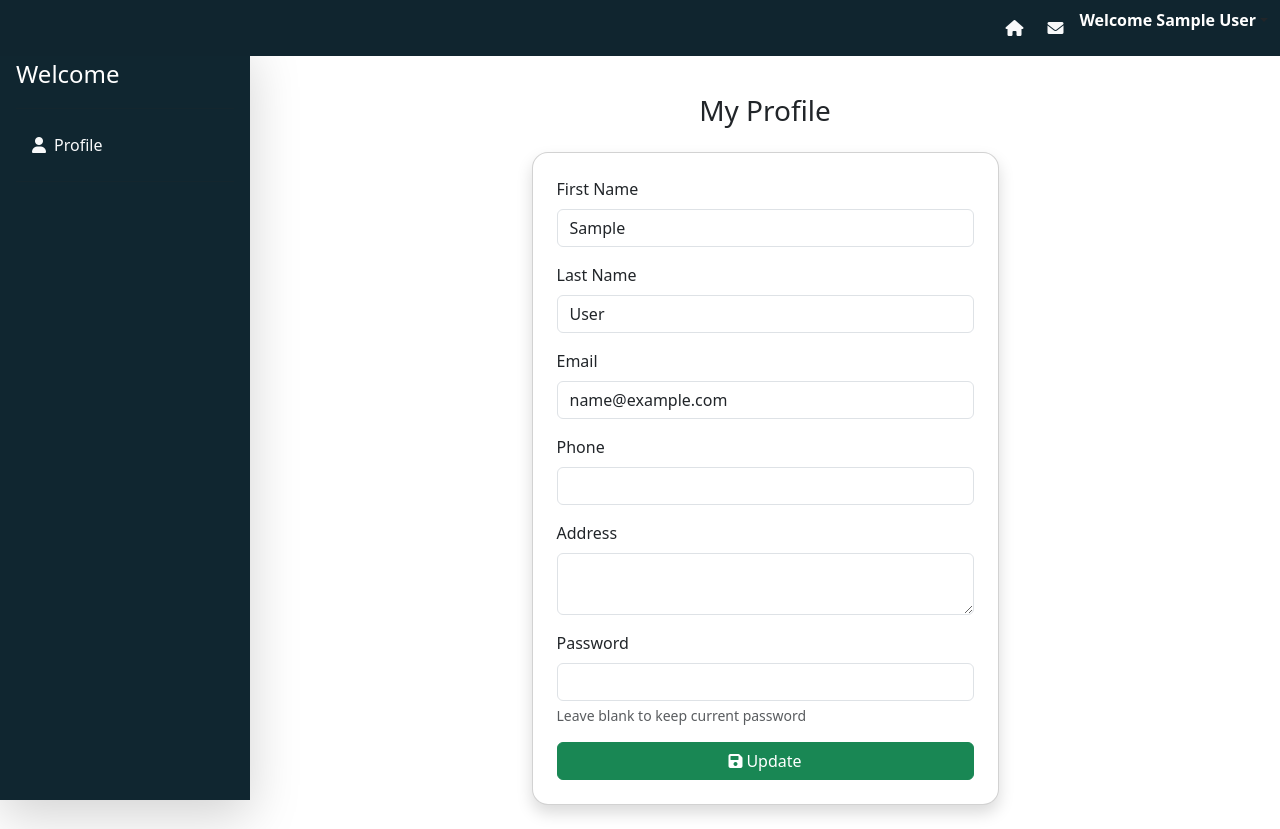
After one commit to ankita12345678910/womensafety, a Django app: page /my/profile/ in a window 1280 px wide. The commit adds this page. Run offline with Django 5.2, Linux system fonts and the light colour scheme; the visitor is signed in with stand-in values (Sample User, id 1); parts of the project's set-up code (start-up, migrations or seed data) failed here and were passed over; some libraries are stand-ins or nearby versions.

Commit message:
Solved bug and create my profile

```diff
--- a/templates/user_base.html
+++ b/templates/user_base.html
@@ -12,11 +12,40 @@
     <!-- Optional: For Font Awesome Icons -->
     <link rel="stylesheet" href="https://cdnjs.cloudflare.com/ajax/libs/font-awesome/6.0.0-beta3/css/all.min.css">
     {% endblock %}
+    <style>
+        body {
+            padding-top: 70px;
+            /* Offset for fixed navbar */
+        }
+
+        .sidebar {
+            position: fixed;
+            top: 40px;
+            /* Offset for navbar */
+            left: 0;
+            width: 250px;
+            height: calc(100vh - 40px);
+            background-color: rgb(16, 38, 48);
+            overflow-y: auto;
+            z-index: 1020;
+        }
+
+        .main-content {
+            margin-left: 250px;
+            padding: 1.5rem;
+        }
+
+        .nav-link.active {
+            color: black !important;
+            background-color: rgb(53, 243, 224) !important;
+        }
+    </style>
 </head>
 
 <body>
     <!-- Navbar Section -->
-    <nav class="navbar navbar-expand-lg navbar-light" style="background-color: rgb(16, 37, 47);">
+    <nav class="navbar navbar-expand-lg navbar-light fixed-top"
+        style="background-color: rgb(16, 37, 47); z-index: 1030;">
         <div class="container-fluid">
             <button class="navbar-toggler" type="button" data-bs-toggle="collapse" data-bs-target="#navbarNav"
                 aria-controls="navbarNav" aria-expanded="false" aria-label="Toggle navigation">
@@ -35,9 +64,9 @@
                         {% if user.is_authenticated %}
                         <a href="#" class="d-flex align-items-center link-dark text-decoration-none dropdown-toggle"
                             id="dropdownUser2" data-bs-toggle="dropdown" aria-expanded="false">
-                            <img src="https://github.com/mdo.png" alt="" width="32" height="32"
-                                class="rounded-circle me-2">
-                            <strong style="color: white;">{{ request.user.first_name }} {{ request.user.last_name}}</strong>
+
+                            <strong style="color: white;">Welcome {{ request.user.first_name }}
+                                {{request.user.last_name}}</strong>
                         </a>
                         <ul class="dropdown-menu text-small shadow" aria-labelledby="dropdownUser2">
                             <li><a class="dropdown-item" href="#">New project...</a></li>
@@ -66,128 +95,64 @@
         </div>
     </nav>
 
-    <div class="d-flex">
-        <!-- Sidebar Section -->
-        <div class="flex-shrink-0 p-3 shadow-lg" style="width: 250px; height: 100vh;background-color: rgb(16, 38, 48);">
+    <div class="sidebar p-3 shadow-lg">
         <a href="/" class="d-flex align-items-center mb-3 mb-md-0 me-md-auto link-dark text-decoration-none">
             <span class="fs-4" style="color: white;">Welcome</span>
         </a>
         <hr>
         <ul class="nav nav-pills flex-column mb-auto">
-
-
             {% if user.details.role == 'admin' %}
+            <li><a href="{% url 'admin_dashboard' %}" class="nav-link link-light">
+                    <i class="fas fa-tachometer-alt me-2"></i> Dashboard</a></li>
+            <li><a href="{% url 'list_request' %}" class="nav-link link-light">
+                    <i class="fas fa-user-check me-2"></i> Requested Owner</a></li>
+            <li><span class="nav-link link-light">
+                    <i class="fas fa-users-cog me-2"></i> Manage User</span>
+                <ul class="nav flex-column ms-3">
+                    <li><a href="{% url 'manage_user' -1 %}" class="nav-link link-light">
+                            <i class="fas fa-user me-2"></i> Add User</a></li>
+                    <li><a href="{% url 'list_users' %}" class="nav-link link-light">
+                            <i class="fas fa-list me-2"></i> List User</a></li>
+                </ul>
+            </li>
+            {% elif user.details.role == 'owner' %}
+            <li><a href="{% url 'owner_dashboard' %}" class="nav-link link-light">
+                    <i class="fas fa-tachometer-alt me-2"></i> Dashboard</a></li>
+            <li><span class="nav-link link-light">
+                    <i class="fas fa-video me-2"></i> Manage Camera</span>
+                <ul class="nav flex-column ms-3">
+                    <li><a href="{% url 'manage_camera' -1 %}" class="nav-link link-light">
+                            <i class="fas fa-plus me-2"></i> Add Camera</a></li>
+                    <li><a href="{% url 'list_cameras' %}" class="nav-link link-light">
+                            <i class="fas fa-list me-2"></i> List Camera</a></li>
+                </ul>
+            </li>
+            {% elif user.details.role == 'viewer' %}
+            <li><a href="{% url 'viewer_dashboard' %}" class="nav-link link-light">
+                    <i class="fas fa-tachometer-alt me-2"></i> Dashboard</a></li>
+            <li><span class="nav-link link-light">
+                    <i class="fas fa-video me-2"></i> Camera</span>
+                <ul class="nav flex-column ms-3">
+                    <li><a href="#" class="nav-link link-light">
+                            <i class="fas fa-plus me-2"></i> Monitor Cameras</a></li>
+                    <li><a href="{% url 'manage_threats' %}" class="nav-link link-light">
+                            <i class="fas fa-list me-2"></i> All Threats</a></li>
+                </ul>
+            </li>
+            {% endif %}
             <li>
-                    <a href="{% url 'admin_dashboard' %}" class="nav-link link-light">
-                        <i class="fas fa-tachometer-alt me-2"></i> Dashboard
-                    </a>
-                </li>
-                    <li>
-                        <a href="{% url 'list_request' %}" class="nav-link link-light">
-                            <i class="fas fa-user-check me-2"></i> Requested Owner
-                        </a>
-                    </li>
-                    <li>
-                        <span class="nav-link link-light">
-                            <i class="fas fa-users-cog me-2"></i> Manage User
-                        </span>
-                        <ul class="nav flex-column ms-3">
-                            <li class="nav-item">
-                                <a href="{% url 'manage_user' -1 %}" class="nav-link link-light">
-                                    <i class="fas fa-user me-2"></i> Add User
-                                </a>
-                            </li>
-                            <li class="nav-item">
-                                <a href="{% url 'list_users' %}" class="nav-link link-light">
-                                    <i class="fas fa-list me-2"></i> List User
+                <a href="{% url 'my_profile' %}" class="nav-link link-light">
+                    <i class="fas fa-user me-2"></i>Profile
                 </a>
             </li>
         </ul>
-                    </li>
-                {% elif user.details.role == 'owner' %}
-                <li>
-                    <a href="{% url 'owner_dashboard' %}" class="nav-link link-light">
-                        <i class="fas fa-tachometer-alt me-2"></i> Dashboard
-                    </a>
-                </li>
-                    <li>
-                        <span class="nav-link link-light">
-                            <i class="fas fa-video me-2"></i> Manage Camera
-                        </span>
-                        <ul class="nav flex-column ms-3">
-                            <li class="nav-item">
-                                <a href="{% url 'manage_camera' -1 %}" class="nav-link link-light">
-
-                                    <i class="fas fa-plus me-2"></i> Add Camera
-                                </a>
-                            </li>
-                            <li class="nav-item">
-                                <a href="{% url 'list_cameras' %}" class="nav-link link-light">
-                                    <i class="fas fa-list me-2"></i> List Camera
-                                </a>
-                            </li>
-                        </ul>
-                    </li>
-                    <!-- <li>
-                        <a href="#" class="nav-link link-light">
-                            <i class="fas fa-user-plus me-2"></i> Add Viewers
-                        </a>
-                    </li> -->
-
-                {% elif user.details.role == 'viewer' %}
-                <li>
-                    <a href="{% url 'viewer_dashboard' %}" class="nav-link link-light">
-                        <i class="fas fa-tachometer-alt me-2"></i> Dashboard
-                    </a>
-                </li>
-                    <li>
-                        <span class="nav-link link-light">
-                            <i class="fas fa-video me-2"></i>camera
-                        </span>
-                        <ul class="nav flex-column ms-3">
-                            <li class="nav-item">
-                                <a href="#" class="nav-link link-light">
-
-                                    <i class="fas fa-plus me-2"></i> Monitor cameras
-                                </a>
-                            </li>
-                            <li class="nav-item">
-                                <a href="{% url 'manage_threats' %}" class="nav-link link-light">
-                                    <i class="fas fa-list me-2"></i> All threats
-                                </a>
-                            </li>
-                        </ul>
-                    </li>
-                    <!-- <li>
-                        <a href="#" class="nav-link link-light">
-                            <i class="fas fa-user-plus me-2"></i> Add Viewers
-                        </a>
-                    </li> -->
-                {% endif %}
-
-                <li>
-                    <a href="#" class="nav-link link-light">
-                        <i class="fas fa-cogs me-2"></i> Settings
-                    </a>
-                </li>
-            </ul>
-
         <hr>
     </div>
 
     <!-- Main Content Section -->
-        <div class="flex-grow-1 p-4">
+    <div class="main-content">
         {% block content %}{% endblock %}
     </div>
-    </div>
-
-    <style>
-        .nav-link.active {
-            color: black !important;
-            background-color: rgb(53, 243, 224) !important;
-        }
-    </style>
-
 
     {% block javascript %}
     <!-- Bootstrap 5.3 JS -->
@@ -201,9 +166,10 @@
     <script src="https://code.jquery.com/jquery-3.7.1.min.js"
         integrity="sha256-/JqT3SQfawRcv/BIHPThkBvs0OEvtFFmqPF/lYI/Cxo=" crossorigin="anonymous"></script>
     {% endblock %}
-    <div id="ajax-loader" style="position: fixed; top: 0; left: 0; width: 100%; height: 100%;
+
+    <div id="ajax-loader"
+        style="position: fixed; top: 0; left: 0; width: 100%; height: 100%;
         background-color: rgba(0, 0, 0, 0.5); z-index: 1050; display: none; align-items: center; justify-content: center;">
-
         <div class="text-center">
             <div class="spinner-border text-light" style="width: 4rem; height: 4rem;" role="status">
                 <span class="visually-hidden">Loading...</span>
--- /dev/null
+++ b/templates/users/my_profile.html
@@ -0,0 +1,96 @@
+{% extends "user_base.html" %}
+{% load static %}
+
+{% block title %}My Profile{% endblock %}
+
+{% block content %}
+<div class="container">
+    <div class="row justify-content-center">
+        <div class="col-md-8 col-lg-6">
+            <h3 class="mb-4 text-center">My Profile</h3>
+
+            <div class="card shadow rounded-4 p-4">
+                <form method="POST" id="update-my-profile">
+                    {% csrf_token %}
+
+                    <!-- First Name -->
+                    <div class="mb-3">
+                        <label class="form-label">First Name</label>
+                        <input type="text" name="first_name" class="form-control" value="{{ request.user.first_name }}">
+                    </div>
+
+                    <!-- Last Name -->
+                    <div class="mb-3">
+                        <label class="form-label">Last Name</label>
+                        <input type="text" name="last_name" class="form-control" value="{{ request.user.last_name }}">
+                    </div>
+
+                    <!-- Email -->
+                    <div class="mb-3">
+                        <label class="form-label">Email</label>
+                        <input type="email" name="email" class="form-control" value="{{ request.user.email }}">
+                    </div>
+
+                    <!-- Phone -->
+                    <div class="mb-3">
+                        <label class="form-label">Phone</label>
+                        <input type="text" name="phone" class="form-control" value="{{ request.user.details.phone_number }}">
+                    </div>
+
+                    <!-- Address -->
+                    <div class="mb-3">
+                        <label class="form-label">Address</label>
+                        <textarea name="address" class="form-control" rows="2">{{ request.user.details.address }}</textarea>
+                    </div>
+
+                    <!-- Optional Password Update -->
+                    <div class="mb-3">
+                        <label class="form-label">Password</label>
+                        <input type="password" name="password" class="form-control">
+                        <div class="form-text">Leave blank to keep current password</div>
+                    </div>
+
+                    <button type="submit" class="btn btn-success w-100">
+                        <i class="fas fa-save me-1"></i>Update
+                    </button>
+                </form>
+            </div>
+        </div>
+    </div>
+</div>
+{% endblock %}
+
+{% block javascript %}
+{{ block.super }}
+<script>
+    $(document).ready(function () {
+        $('#update-my-profile').on('submit', function (event) {
+            event.preventDefault();
+            var formData = new FormData(this);
+            $.ajax({
+                url: "{% url 'my_profile' %}",
+                type: "POST",
+                data: formData,
+                contentType: false,
+                processData: false,
+                success: function (response) {
+                    Swal.fire({
+                        icon: 'success',
+                        title: 'Updated!',
+                        text: response.message
+                    }).then(() => {
+                        location.reload();
+                    });
+                },
+                error: function (xhr, status, error) {
+                    Swal.fire({
+                        icon: 'error',
+                        title: 'Oops!',
+                        text: 'Something went wrong. Please try again.'
+                    });
+                }
+            });
+        });
+    });
+</script>
+{% endblock %}
--- a/templates/users/viewer_dashboard.html
+++ b/templates/users/viewer_dashboard.html
@@ -5,7 +5,7 @@
 {% endblock %}
 
 {% block content %}
-<div class="container mt-5">
+<div class="container-fluid mt-5 p-4" style="max-width: 100%;">
     <h2 class="mb-4">Assigned Active Cameras</h2>
 
     {% if assigned_cameras %}
--- a/usersapp/urls.py
+++ b/usersapp/urls.py
@@ -18,4 +18,6 @@ urlpatterns = [
     path('ajax/update/owner/status/<int:id>/<str:status>/', views.updateOwnerStatus, name='ajax_update_owner_status'),
     path('list/users', views.listUsers, name='list_users'),
     path('users/delete/<int:user_id>/', views.delete_user, name='delete_user'),
+    path('my/profile/', views.myProfile, name='my_profile'),
+
 ]+ static(settings.MEDIA_URL, document_root=settings.MEDIA_ROOT)
--- a/usersapp/views.py
+++ b/usersapp/views.py
@@ -374,3 +374,37 @@ def delete_user(request, user_id):
     user.is_active = False
     user.save()
     return JsonResponse({'success': True})
+
+@login_required
+def myProfile(request):
+    """Handles profile view and update without profile picture"""
+    user = request.user
+
+    if request.method == 'POST':
+        fname = request.POST.get('first_name')
+        lname = request.POST.get('last_name')
+        email = request.POST.get('email')
+        password = request.POST.get('password')
+        phone = request.POST.get('phone')
+        address = request.POST.get('address')
+
+        # Update basic user fields
+        user.first_name = fname
+        user.last_name = lname
+        user.email = email
+
+        if password:
+            user.set_password(password)
+
+        user.save()
+
+        # Update extended user details
+        user.details.phone = phone
+        user.details.address = address
+        user.details.save()
+
+        return JsonResponse({'status': 'success', 'message': 'Profile updated successfully!'})
+
+    return render(request, 'users/my_profile.html', {
+        'media_url': settings.MEDIA_URL,
+    })
```
Also changed, not shown: camerasapp/views.py (+6 -9 lines), templates/cameras/manage_camera.html (+49 -9 lines). Lines whose indentation alone changed are shown as unchanged.
